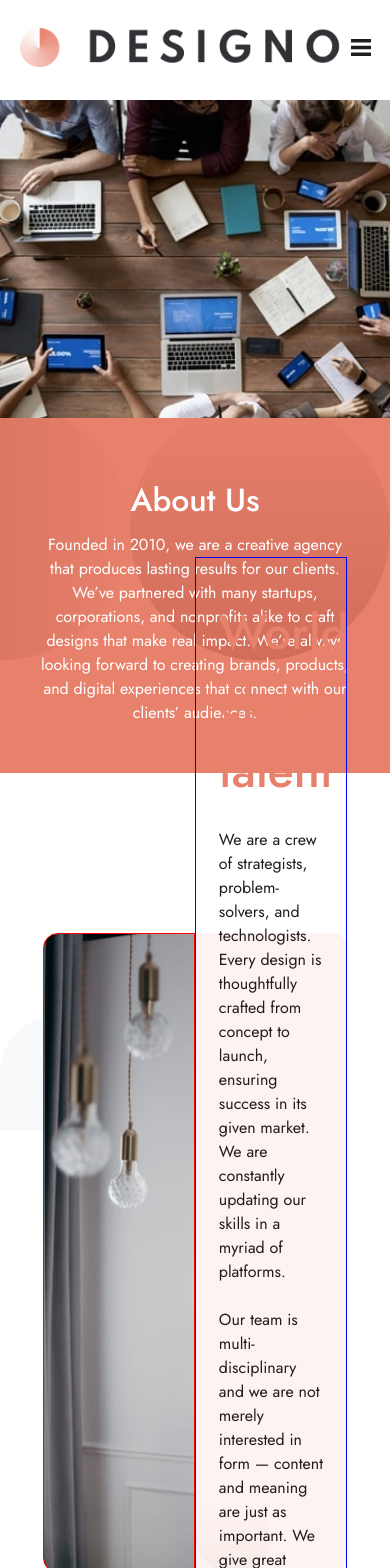
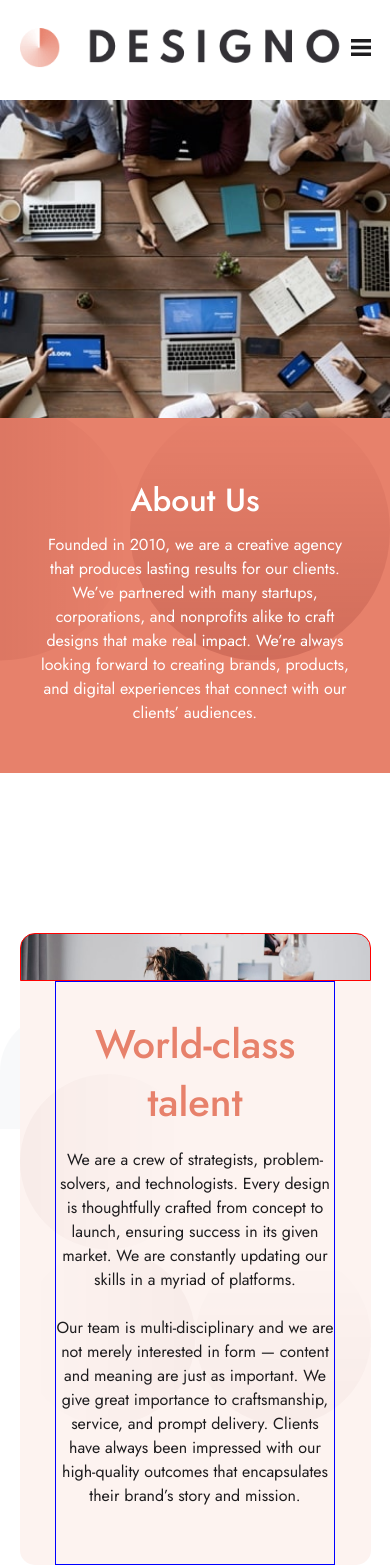
Before and after one commit to SJellen/designo, a Next.js app: page /about in a window 390 px wide. Shown: the top 1568 px of the page. Built offline with nearby package versions, Linux system fonts and the light colour scheme.

Commit message:
About/talent tablet sizes

```diff
--- a/styles/About/Hero.module.scss
+++ b/styles/About/Hero.module.scss
@@ -58,6 +58,8 @@
         width: 100%;
         height: 318px;
         background-image: url("../../public/assets/about/tablet/image-about-hero.jpg");
+        background-repeat: no-repeat;
+        background-size: cover;
         border-top-right-radius: 15px;
         border-top-left-radius: 15px;
         border-bottom-right-radius: 0;
--- a/styles/About/Talent.module.scss
+++ b/styles/About/Talent.module.scss
@@ -36,7 +36,7 @@
     padding: 0 7.5%;
     text-align: left;
     h2 {
-        font-size: 3rem;
+        font-size: 2.5rem;
         font-weight: 500;
         color: V.$peach;
     }
@@ -46,3 +46,41 @@
         color: V.$black;
     }
 }
+
+@media only screen and (max-width: 1000px) {
+    .textContainer {
+        padding: 0 5%;
+    }
+}
+
+@media only screen and (max-width: 900px) {
+    .container {
+        width: 90%;
+        flex-direction: column;
+        height: 632px;
+        background-size: 100%;
+        background-position-y: center;
+        background-position-x: left;
+    }
+
+    .imgContainer {
+        width: 100%;
+        height: 320px;
+        background-image: url("../../public/assets/about/tablet/image-world-class-talent.jpg");
+        border-top-right-radius: 15px;
+        border-top-left-radius: 15px;
+        border-bottom-right-radius: 0;
+        border-bottom-left-radius: 0;
+        background-repeat: no-repeat;
+        background-size: cover;
+    }
+
+    .textContainer {
+        width: 100%;
+        padding: 0 0 2.5rem 0;
+        text-align: center;
+        width: 80%;
+        margin: 0 auto;
+
+    }
+}
```
